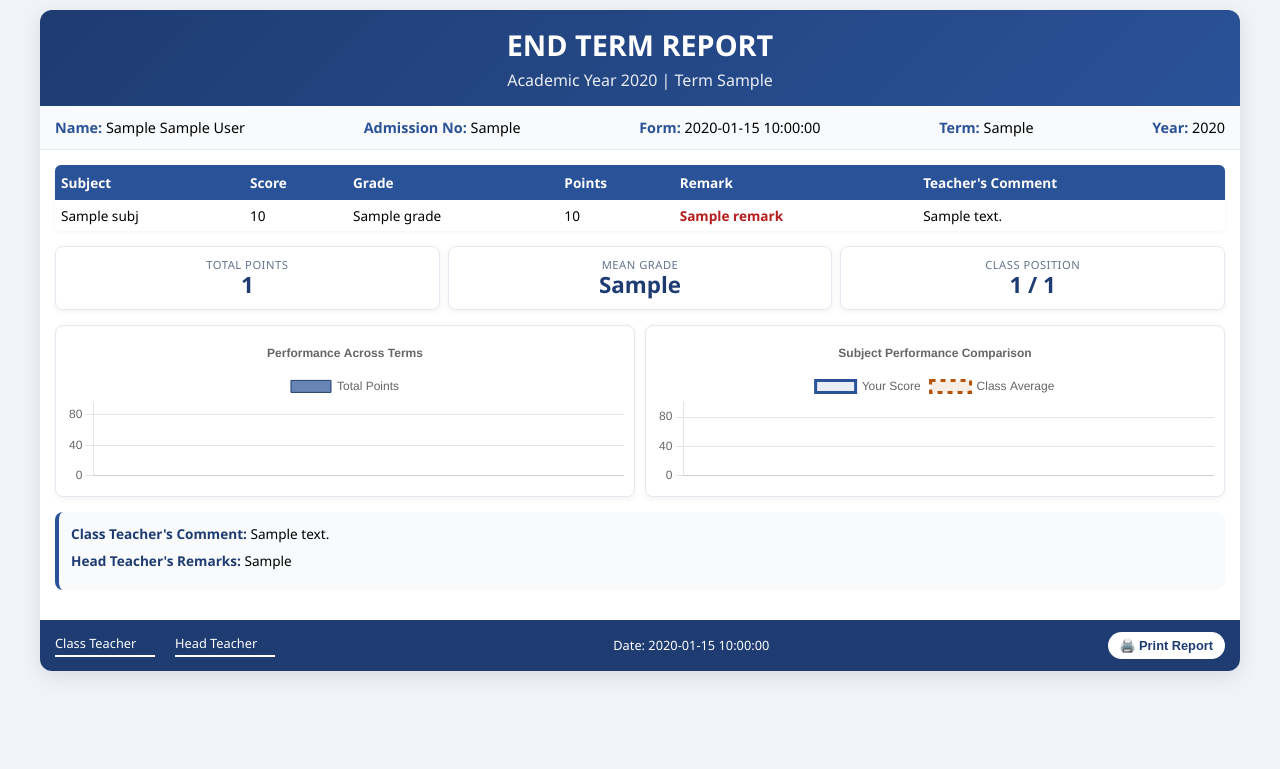
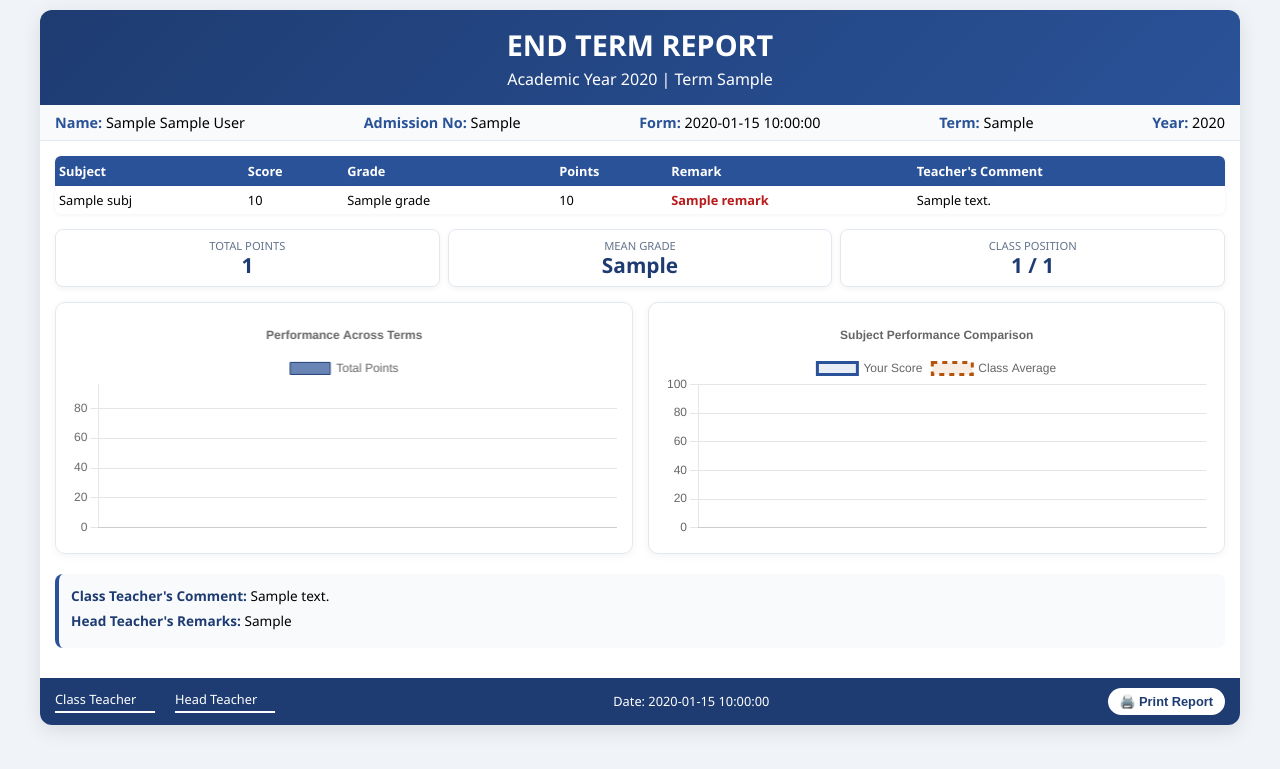
Before and after one commit to deppapel/school-app, a Flask app: template templates/personal_report.html in a window 1280 px wide. Shown: the top 769 px of the page. Run offline with Flask 3, Linux system fonts and the light colour scheme; tables that the repository leaves empty hold one stand-in row (values such as "Sample post"); the template is opened without the code that fills it: values that come from a table or form of the project are taken from there, most other values are stand-ins (such as "Sample title", 1, 10 or a date in 2020).

Commit message:
graphical work

```diff
--- a/templates/personal_report.html
+++ b/templates/personal_report.html
@@ -36,34 +36,30 @@
         }
         .header h1 {
             font-size: 1.8rem;
-        margin-bottom: 5px;
+            margin-bottom: 4px;
         }
         .header h2 {
             font-weight: 400;
             font-size: 1rem;
-        opacity: 0.9;
         }
-    /* Student info - compact row */
+        /* Student info – compact row */
         .student-info {
             display: flex;
             flex-wrap: wrap;
             justify-content: space-between;
             background: #f8fafc;
-        padding: 10px 15px;
+            padding: 8px 15px;
             border-bottom: 1px solid #e2e8f0;
             font-size: 0.9rem;
-    }
-    .info-item {
-        margin: 2px 0;
         }
         .info-item strong {
             color: #2a5298;
         }
-    /* Main content - less padding */
+        /* Content area – reduced padding */
         .content {
             padding: 15px;
         }
-    /* Table - more compact */
+        /* Table – more compact, but readable */
         .subjects-table {
             width: 100%;
             border-collapse: collapse;
@@ -72,17 +68,17 @@
             border-radius: 6px;
             overflow: hidden;
             box-shadow: 0 1px 4px rgba(0,0,0,0.05);
-        font-size: 0.85rem;
+            font-size: 0.8rem;  /* slightly smaller */
         }
         .subjects-table th {
             background: #2a5298;
             color: white;
-        padding: 8px 6px;
+            padding: 6px 4px;
             font-weight: 600;
             text-align: left;
         }
         .subjects-table td {
-        padding: 6px;
+            padding: 5px 4px;
             border-bottom: 1px solid #e2e8f0;
         }
         .subjects-table tr:last-child td {
@@ -106,7 +102,7 @@
         }
         .card {
             background: white;
-        padding: 10px;
+            padding: 8px;
             border-radius: 8px;
             box-shadow: 0 2px 6px rgba(0,0,0,0.05);
             text-align: center;
@@ -116,35 +112,36 @@
             font-size: 0.7rem;
             color: #64748b;
             text-transform: uppercase;
-        letter-spacing: 0.5px;
         }
         .card .value {
-        font-size: 1.4rem;
+            font-size: 1.3rem;
             font-weight: 700;
             color: #1e3c72;
             line-height: 1.2;
         }
-    /* Charts - smaller and optional; you can hide on mobile if needed */
+
+        /* Charts – keep them prominent */
         .charts {
             display: grid;
             grid-template-columns: 1fr 1fr;
-        gap: 10px;
-        margin-bottom: 15px;
+            gap: 15px;
+            margin-bottom: 20px;
         }
         .chart-container {
             background: white;
-        padding: 10px;
-        border-radius: 8px;
-        box-shadow: 0 2px 6px rgba(0,0,0,0.05);
+            padding: 15px;
+            border-radius: 10px;
+            box-shadow: 0 2px 8px rgba(0,0,0,0.05);
             border: 1px solid #e2e8f0;
         }
         canvas {
             width: 100%;
             height: auto;
-        max-height: 150px; /* Smaller charts */
+            min-height: 180px;   /* ensures readability */
+            max-height: 220px;
         }
 
-    /* Comments - more compact */
+        /* Comments – compact */
         .comments {
             background: #f8fafc;
             padding: 12px;
@@ -154,17 +151,17 @@
             font-size: 0.85rem;
         }
         .comment-item {
-        margin-bottom: 8px;
+            margin-bottom: 6px;
         }
         .comment-item strong {
             color: #1e3c72;
         }
 
-    /* Footer */
+        /* Footer – compact */
         .footer {
             background: #1e3c72;
             color: white;
-        padding: 12px 15px;
+            padding: 10px 15px;
             display: flex;
             flex-wrap: wrap;
             justify-content: space-between;
```
Also changed, not shown: other parts of templates/personal_report.html (+22 -13 lines). Lines whose indentation alone changed are shown as unchanged.
